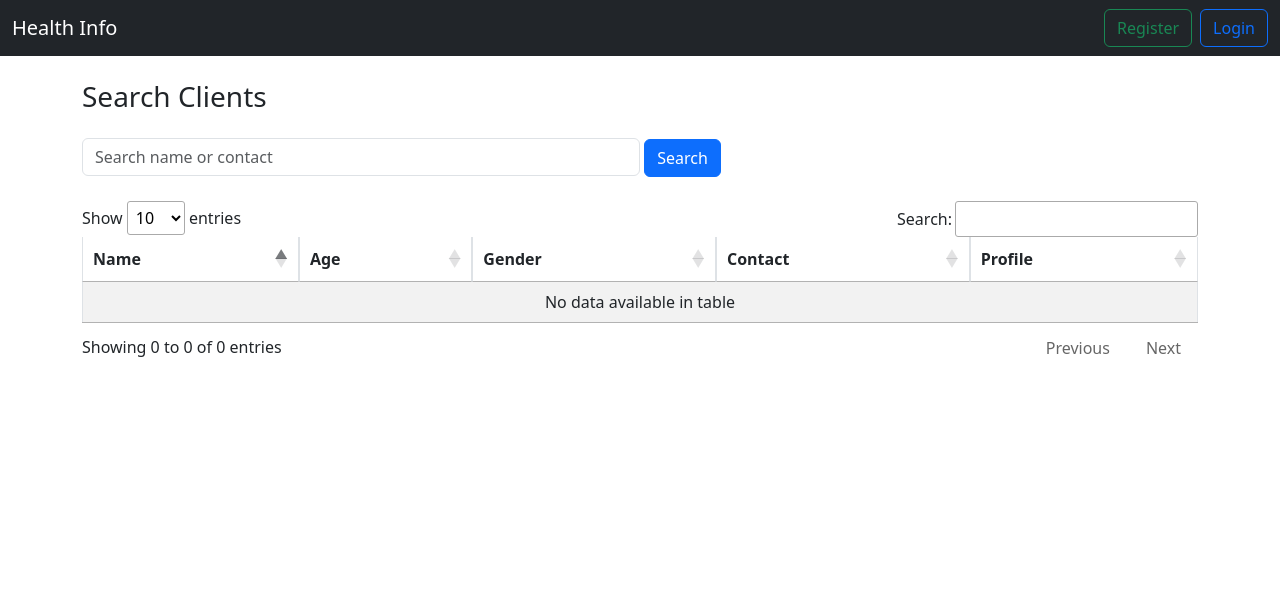
After one commit to Dorineanyango/health-information-system, a Django app: page /search/ in a window 1280 px wide. The commit adds this page. Shown: the top 609 px of the page. Run offline with Django 5.2, Linux system fonts and the light colour scheme; data that the repository does not hold is empty; some libraries are stand-ins or nearby versions.

Commit message:
Implement client search feature with DataTables integration

```diff
--- /dev/null
+++ b/core/templates/search_clients.html
@@ -0,0 +1,54 @@
+{% extends 'base.html' %}
+
+{% block title %}Search Clients{% endblock %}
+
+{% block content %}
+<div class="container">
+  <h3 class="mb-4">Search Clients</h3>
+
+  <form method="get" action="{% url 'search_clients' %}" class="mb-4">
+    <input type="text" name="q" placeholder="Search name or contact" value="{{ query }}" class="form-control w-50 d-inline-block">
+    <button type="submit" class="btn btn-primary">Search</button>
+  </form>
+
+  <div class="table-responsive">
+    <table class="table table-striped table-bordered" id="clients-table">
+      <thead>
+        <tr>
+          <th>Name</th>
+          <th>Age</th>
+          <th>Gender</th>
+          <th>Contact</th>
+          <th>Profile</th>
+        </tr>
+      </thead>
+      <tbody>
+        {% for client in clients %}
+        <tr>
+          <td>{{ client.name }}</td>
+          <td>{{ client.age }}</td>
+          <td>{{ client.get_gender_display }}</td>
+          <td>{{ client.contact }}</td>
+          <td>
+            <a href="{% url 'client_profile' client.id %}" class="btn btn-sm btn-outline-info">View</a>
+          </td>
+        </tr>
+        {% endfor %}
+      </tbody>
+    </table>
+  </div>
+</div>
+
+<!-- DataTables CSS + JS -->
+<link rel="stylesheet" href="https://cdn.datatables.net/1.13.5/css/jquery.dataTables.min.css">
+<script src="https://code.jquery.com/jquery-3.6.0.min.js"></script>
+<script src="https://cdn.datatables.net/1.13.5/js/jquery.dataTables.min.js"></script>
+
+<script>
+  $(document).ready(function () {
+    $('#clients-table').DataTable({
+      "pageLength": 10,
+    });
+  });
+</script>
+{% endblock %}
--- a/core/urls.py
+++ b/core/urls.py
@@ -9,5 +9,9 @@ urlpatterns = [
     path('dashboard/', views.dashboard, name='dashboard'),
     path('logout/', LogoutView.as_view(next_page='home'), name='logout'),
     path('create-program/', views.create_health_program, name='create_program'),
+    path('register-client/', views.register_client, name='register_client'),
+    path('enroll-client/', views.enroll_client, name='enroll_client'),
+    path('search/', views.search_clients, name='search_clients'),
+
 
 ]
--- a/core/views.py
+++ b/core/views.py
@@ -5,6 +5,9 @@ from django.contrib.auth.decorators import login_required
 from .forms import HealthProgramForm
 from django.contrib import messages
 from .forms import ClientForm
+from .forms import EnrollmentForm
+from .models import Client
+from django.db.models import Q
 
 def home(request):
     return render(request, 'home.html')
@@ -52,3 +55,27 @@ def register_client(request):
             messages.success(request, 'Client registered successfully!')
             return redirect('dashboard')
     return render(request, 'register_client.html', {'form': form})
+
+def enroll_client(request):
+    if request.method == 'POST':
+        form = EnrollmentForm(request.POST)
+        if form.is_valid():
+            form.save()
+            messages.success(request, 'Client enrolled successfully!')
+            return redirect('dashboard')
+    else:
+        form = EnrollmentForm()
+
+    return render(request, 'enroll_client.html', {'form': form})
+
+def search_clients(request):
+    query = request.GET.get('q', '')  # Default to an empty string if no query is provided
+    if query:
+        # Use Q objects to filter by name or contact with an OR condition
+        clients = Client.objects.filter(
+            Q(name__icontains=query) | Q(contact__icontains=query)
+        )
+    else:
+        # If no query, return all clients
+        clients = Client.objects.all()
+    return render(request, 'search_clients.html', {'clients': clients, 'query': query})
```
Also changed, not shown: core/forms.py (+9 -0 lines), core/templates/dashboard.html (+15 -3 lines), core/templates/enroll_client.html (added, +23 -0 lines), core/templates/register_client.html (added, +23 -0 lines), db.sqlite3.
